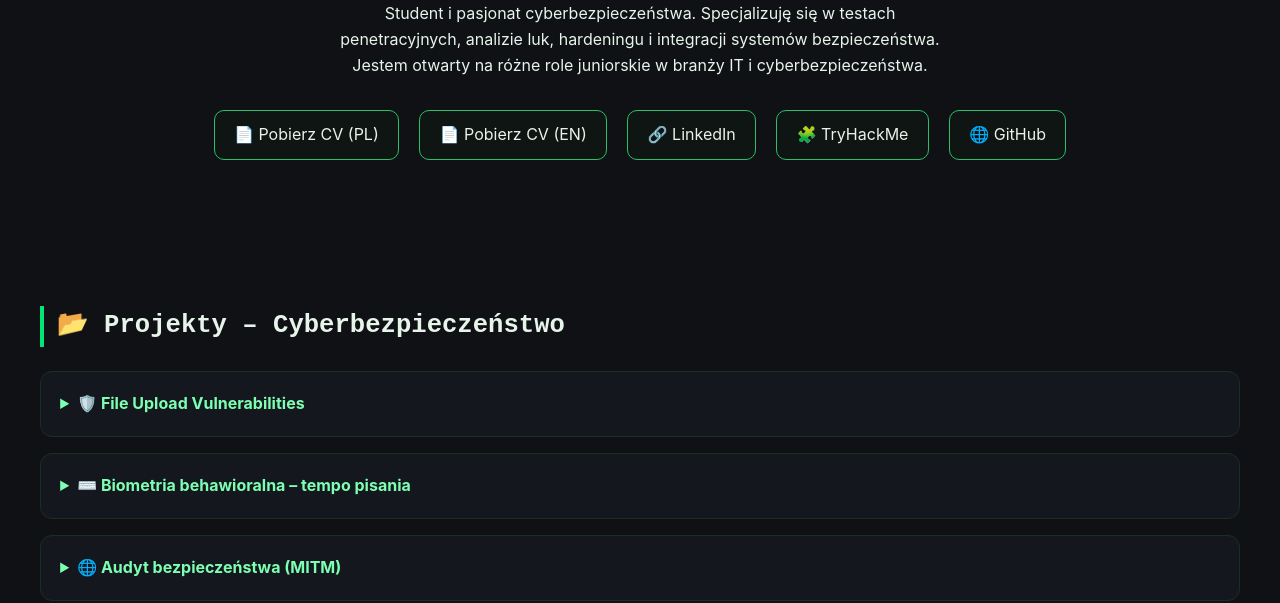
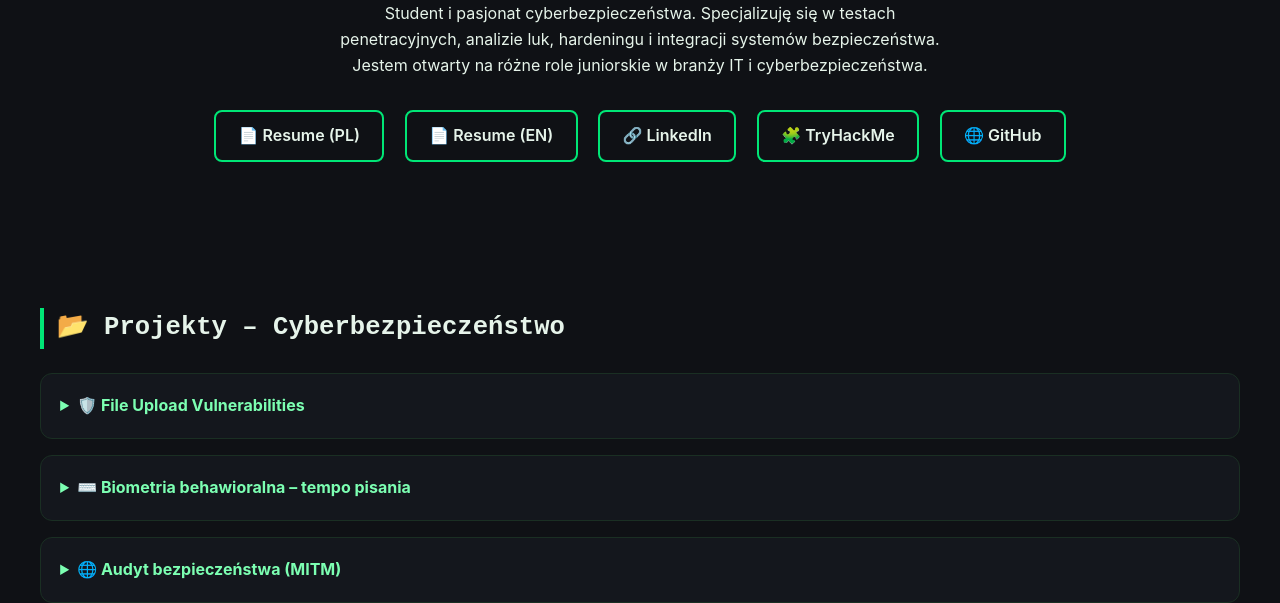
Before and after one commit to JakubSx01/JakubSx01.github.io, a plain HTML site: page index.html in a window 1280 px wide. Shown: the part 220-823 px from the top of the page. Drawn offline with Linux system fonts and the light colour scheme.

Commit message:
Strona v4

```diff
--- a/index.html
+++ b/index.html
@@ -58,18 +58,20 @@
     }
     .cta-buttons a, .btn {
       display: inline-block;
-      padding: 0.7rem 1.2rem;
-      border: 1px solid #2bbf6a;
-      border-radius: 10px;
+      padding: 0.7rem 1.4rem;
+      border: 2px solid #00e676;
+      border-radius: 8px;
       margin: 0.5rem;
       text-decoration: none;
       color: #e6f4ea;
-      background: #0f1512;
-      transition: background 0.2s, transform 0.2s;
+      background: transparent;
+      font-weight: 600;
+      transition: background 0.2s, color 0.2s, transform 0.2s;
       cursor: pointer;
     }
     .cta-buttons a:hover, .btn:hover {
-      background: #2bbf6a;
+      background: #00e676;
+      color: #0f1115;
       transform: scale(1.05);
     }
     .section {
@@ -204,8 +206,8 @@
       <h2>Specjalista ds. Cyberbezpieczeństwa</h2>
       <p>Student i pasjonat cyberbezpieczeństwa. Specjalizuję się w testach penetracyjnych, analizie luk, hardeningu i integracji systemów bezpieczeństwa. Jestem otwarty na różne role juniorskie w branży IT i cyberbezpieczeństwa.</p>
       <div class="cta-buttons">
-        <a onclick="openModal('pliki/dokumenty/cv-pl.pdf')">📄 Pobierz CV (PL)</a>
-        <a onclick="openModal('pliki/dokumenty/cv-en.pdf')">📄 Pobierz CV (EN)</a>
+        <a onclick="openModal('pliki/dokumenty/cv-pl.pdf')">📄 Resume (PL)</a>
+        <a onclick="openModal('pliki/dokumenty/cv-en.pdf')">📄 Resume (EN)</a>
         <a href="https://www.linkedin.com/in/jakub-skrzynecki-f0r-vv0rk/" target="_blank">🔗 LinkedIn</a>
         <a href="https://tryhackme.com/p/CyberhelperJS" target="_blank">🧩 TryHackMe</a>
         <a href="https://github.com/JakubSx01" target="_blank">🌐 GitHub</a>
```
